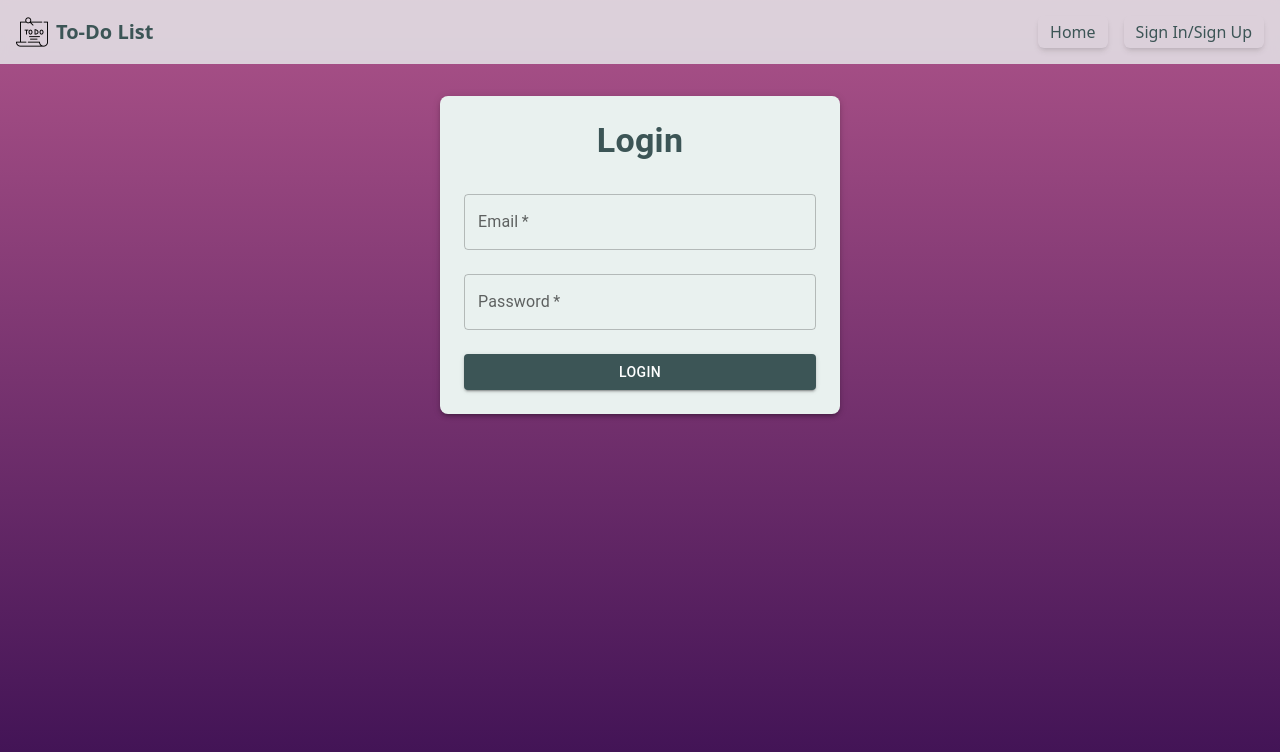
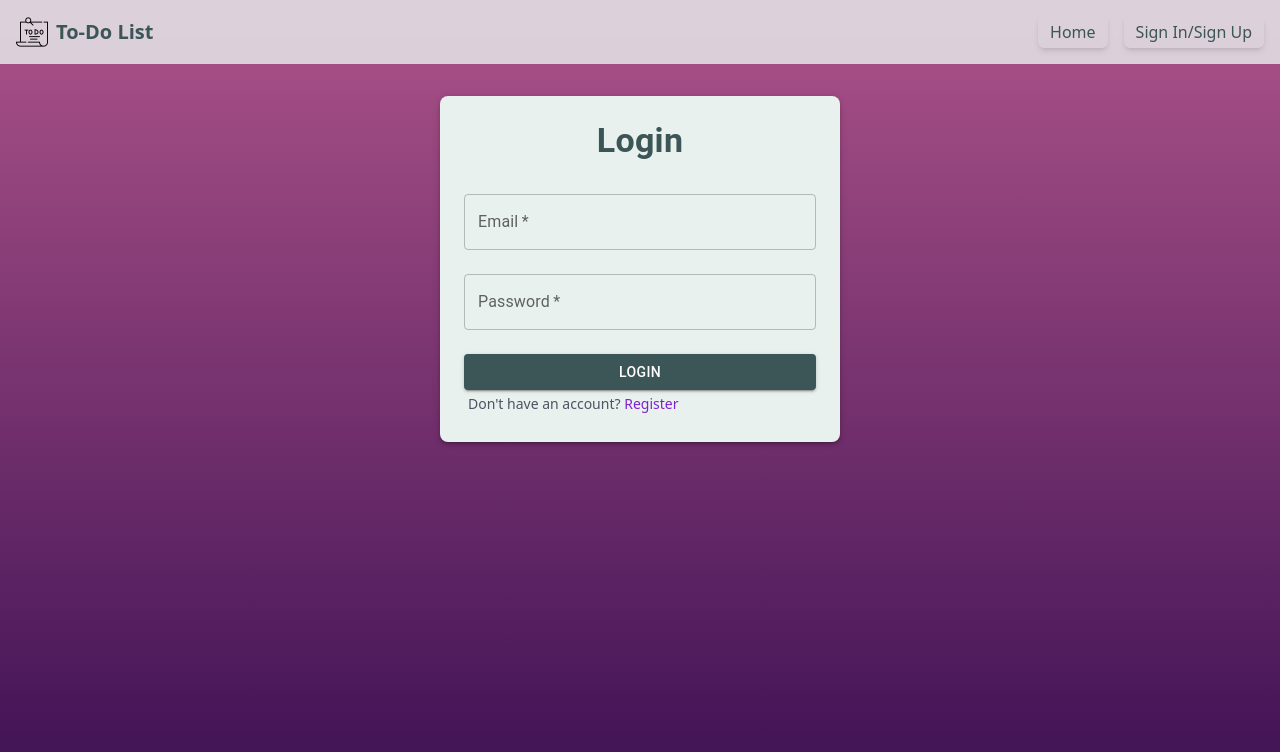
Before and after one commit to ChrisVeigas/To-Do, a React (Vite) app: page /login in a window 1280 px wide. Shown: the top 752 px of the page. Built offline with nearby package versions, Linux system fonts and the light colour scheme.

Commit message:
Updated login page

```diff
--- a/src/pages/Login.jsx
+++ b/src/pages/Login.jsx
@@ -4,6 +4,7 @@
 import { motion } from "framer-motion";
 import axios from "axios";
 import { useUser } from "../context/UserContext";
+import { Link } from "react-router-dom";
 
 function Login() {
   const [email, setEmail] = useState("");
@@ -83,12 +84,16 @@
             "&:hover": { backgroundColor: "#2C4445" },
             mt: 2,
           }}
-          component={motion.button}
-          whileHover={{ scale: 1.02 }}
-          whileTap={{ scale: 0.9 }}
         >
           Login
         </Button>
+
+        <p className="text-sm text-gray-600 p-1">
+          Don't have an account?{" "}
+          <Link to="/register" className="text-purple-700 hover:underline">
+            Register
+          </Link>
+        </p>
       </form>
     </Box>
   );
```
